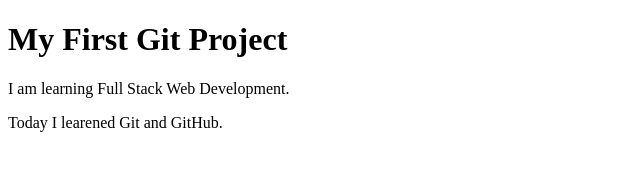
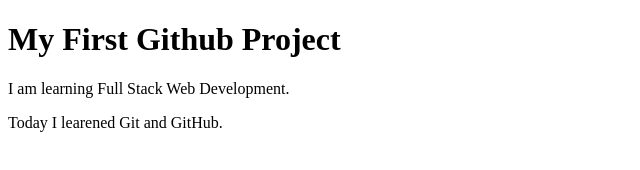
Before and after one commit to vividlydesign/my-first-project, a plain HTML site: page index.html in a window 1280 px wide. Shown: the whole page, without its empty margins (0-640 px from the left). Drawn offline with Linux system fonts and the light colour scheme.

Commit message:
Updated my Project

```diff
--- a/index.html
+++ b/index.html
@@ -6,7 +6,7 @@
     <title>Document</title>
 </head>
 <body>
-    <h1>My First Git Project</h1>
+    <h1>My First Github Project</h1>
     <p>I am learning Full Stack Web Development.</p>
     <p>Today I learened Git and GitHub.</p>
 </body>
```
